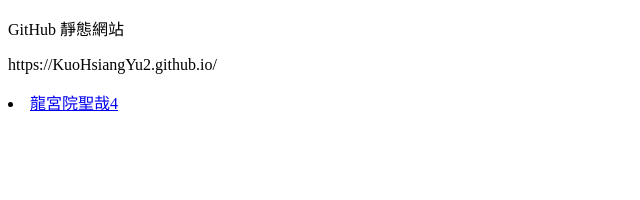
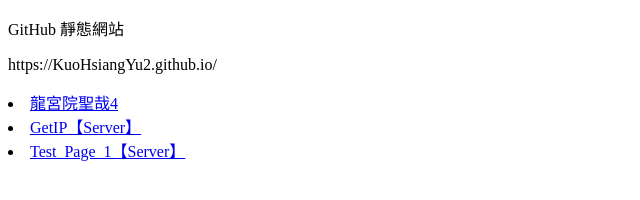
Before and after one commit to KuoHsiangYu2/KuoHsiangYu2.github.io, a plain HTML site: page index.html in a window 1280 px wide. Shown: the whole page, without its empty margins (0-640 px from the left). Drawn offline with Linux system fonts and the light colour scheme.

Commit message:
測試是否能由 github page 呼叫 Server端程式

```diff
--- a/index.html
+++ b/index.html
@@ -13,6 +13,12 @@
 		<li>
 			<a href="龍宮院聖哉4.html">龍宮院聖哉4</a>
 		</li>
+		<li>
+			<a href="http://192.168.43.213:8080/Exam1_1/GetIP.jsp">GetIP【Server】</a>
+		</li>
+		<li>
+			<a href="http://192.168.43.213:8080/Exam1_1/Test_Page_1.html">Test_Page_1【Server】</a>
+		</li>
 	</ur>
 </body>
 
```
